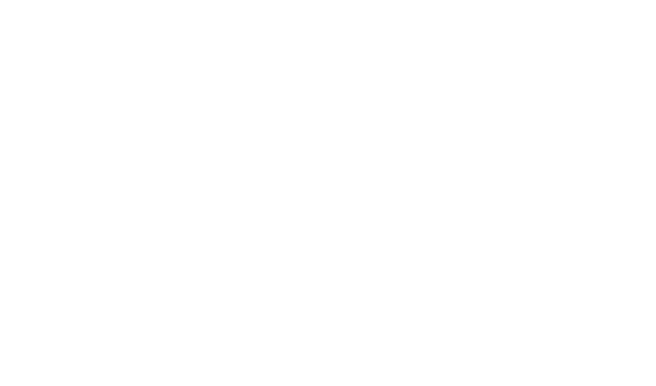
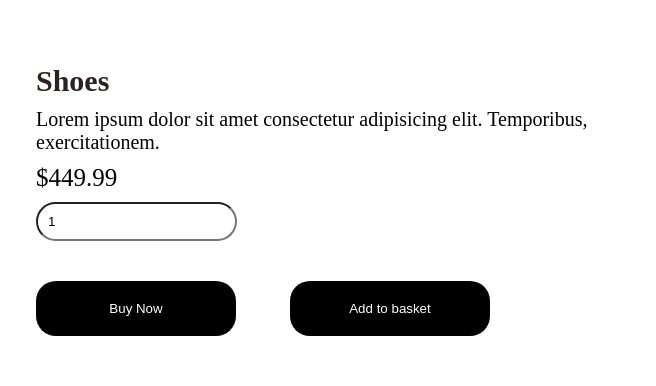
Before and after one commit to HsrRaza/ProductPage, a plain HTML site: page index.html in a window 1280 px wide. Shown: the top 386 px of the page, 624-1280 px from the left. Drawn offline with Linux system fonts and the light colour scheme.

Commit message:
css  commit

```diff
--- a/index.html
+++ b/index.html
@@ -12,7 +12,18 @@
             <img src="https://images.unsplash.com/photo-1525966222134-fcfa99b8ae77?q=80&w=1898&auto=format&fit=crop&ixlib=rb-4.0.3&ixid=M3wxMjA3fDB8MHxwaG90by1wYWdlfHx8fGVufDB8fHx8fA%3D%3D" alt="">
 
         </div>
-        <div id="part2"></div>
+        <div id="part2">
+            <h2 class="elem">Shoes</h2>
+            <p class="elem">Lorem ipsum dolor sit amet consectetur adipisicing elit. Temporibus, exercitationem.</p>
+            <h3 class="elem">$449.99</h3>
+            <div>
+
+                <input type="number" value="1">
+            </div>
+            <button class="elem">Buy Now</button>
+            <button class="elem">Add to basket</button>
+
+        </div>
     </div>
 </body>
 </html>
--- a/style.css
+++ b/style.css
@@ -34,4 +34,48 @@ html ,body {
 #part2{
     height: 100vh;
     width: 50vw;
+    padding: 20px;
+    /* background-color: yellow; */
+    border-radius: 20px;
+    /* margin-top: 10px;
+     */
 }
+.elem{
+    margin-top: 10px;
+}
+#part2 h2{
+    margin-top: 50px;
+    font-size: 30px;
+    font-weight: 600;
+    color: #2d2222;
+}
+p{
+    font-size: 20px;
+    font-weight: 500;
+    margin-top: 20px;
+}
+h3{
+    font-size: 25px;
+    font-weight: 500;
+    margin-top: 20px;
+    margin-bottom: 10px;
+}
+button{
+    margin-right: 50px;
+    padding: 20px;
+    width: 200px;
+    border-radius: 20px;
+    margin-top: 30px;
+    border: none;
+    color: #fff;
+    background-color: #000;
+
+}
+input{
+    margin-bottom: 30px;
+    padding: 10px;
+    border-radius: 20px;
+    /* border: none;/ */
+    /* outline: none; */
+
+}
```
